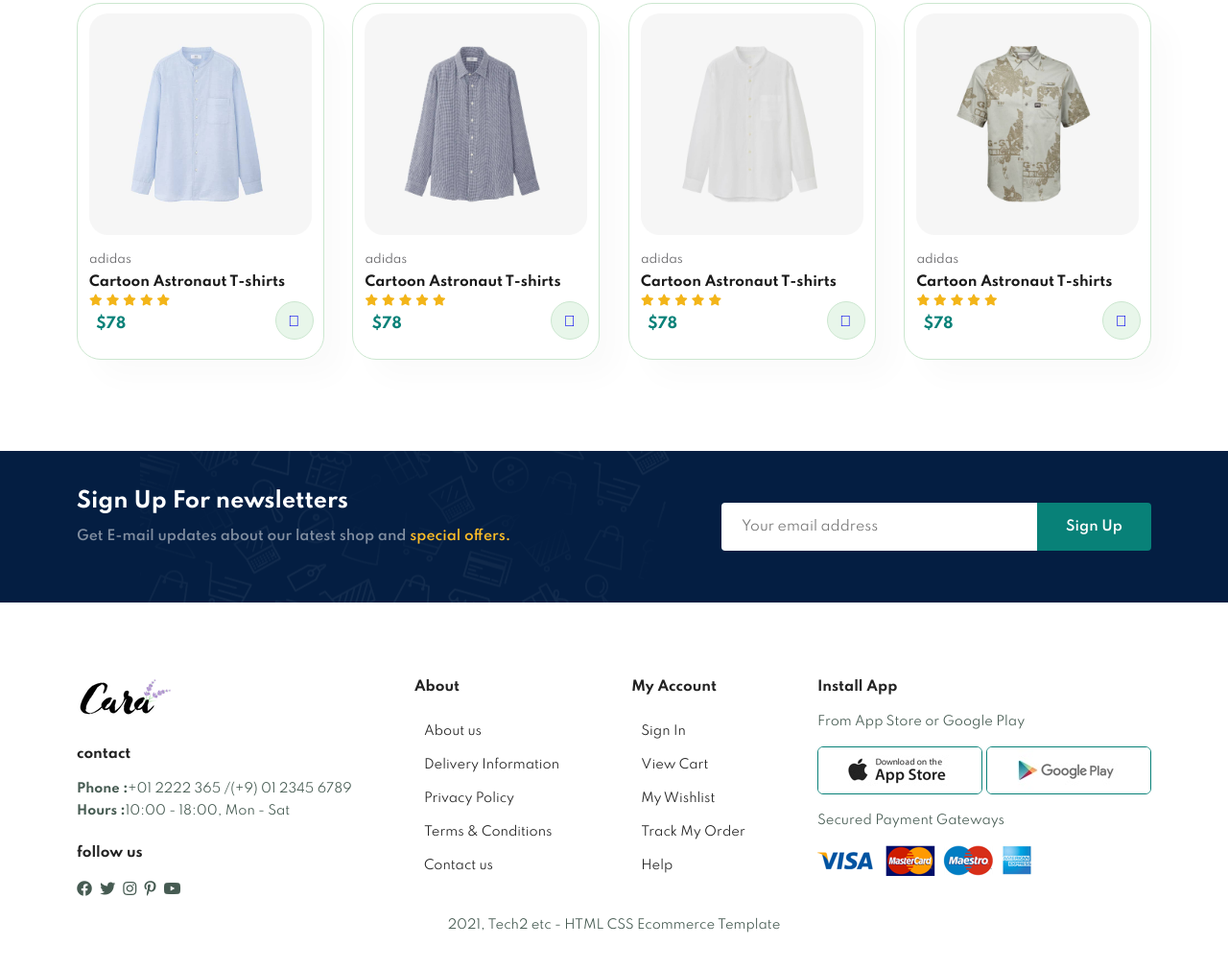
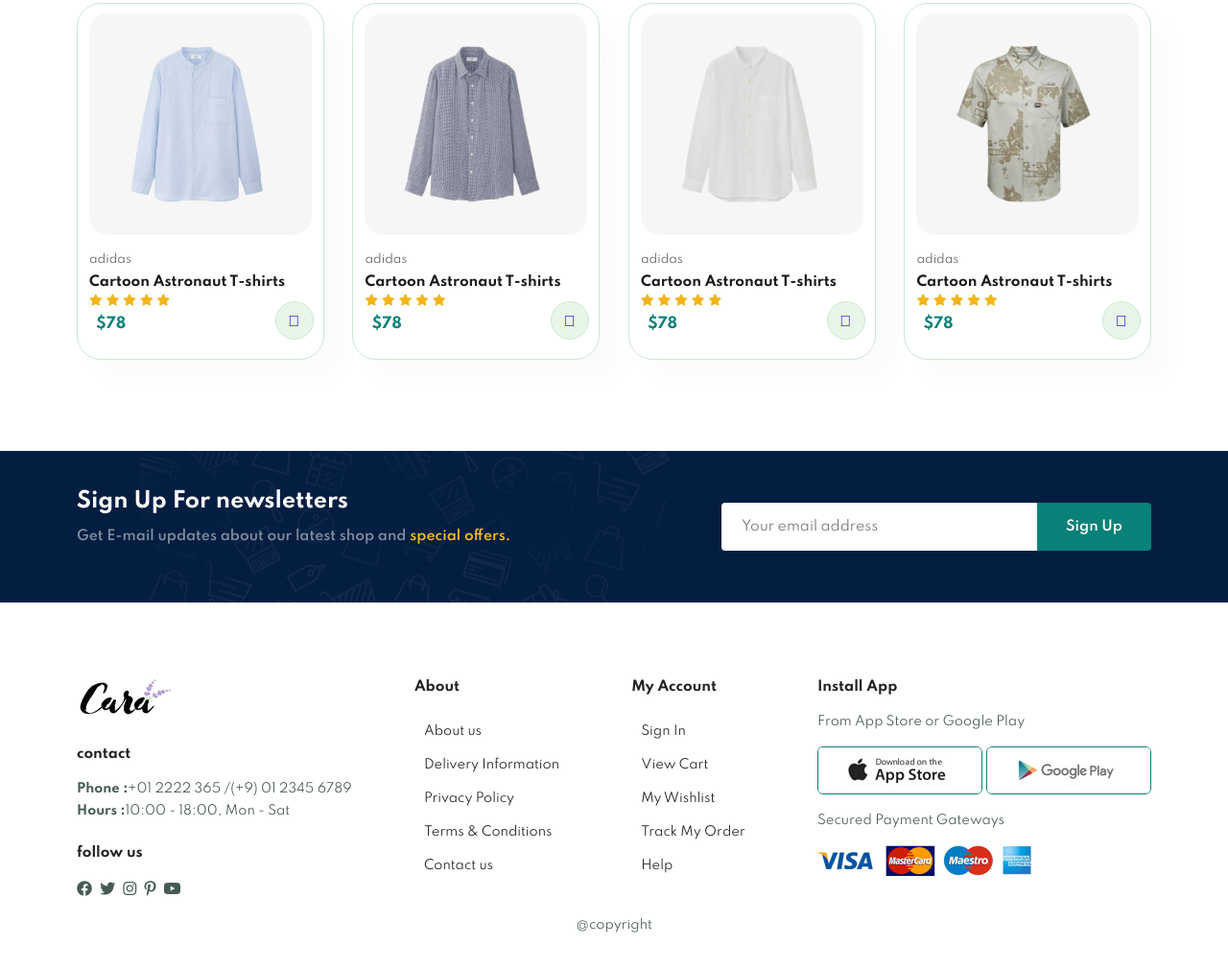
Before and after one commit to RituBaviskar/E-Commerce-Website, a plain HTML site: page sproduct.html in a window 1280 px wide. Shown: the part 931-1941 px from the top of the page at 96% size. Drawn offline with Linux system fonts and the light colour scheme.

Commit message:
Update sproduct.html

```diff
--- a/sproduct.html
+++ b/sproduct.html
@@ -200,7 +200,7 @@
         <img src="img/pay/pay.png" alt="">
        </div>
        <div class="copyright">
-         <p>2021, Tech2 etc - HTML CSS Ecommerce Template</p>
+         <p>@copyright</p>
        </div>
        <div>
 
```
